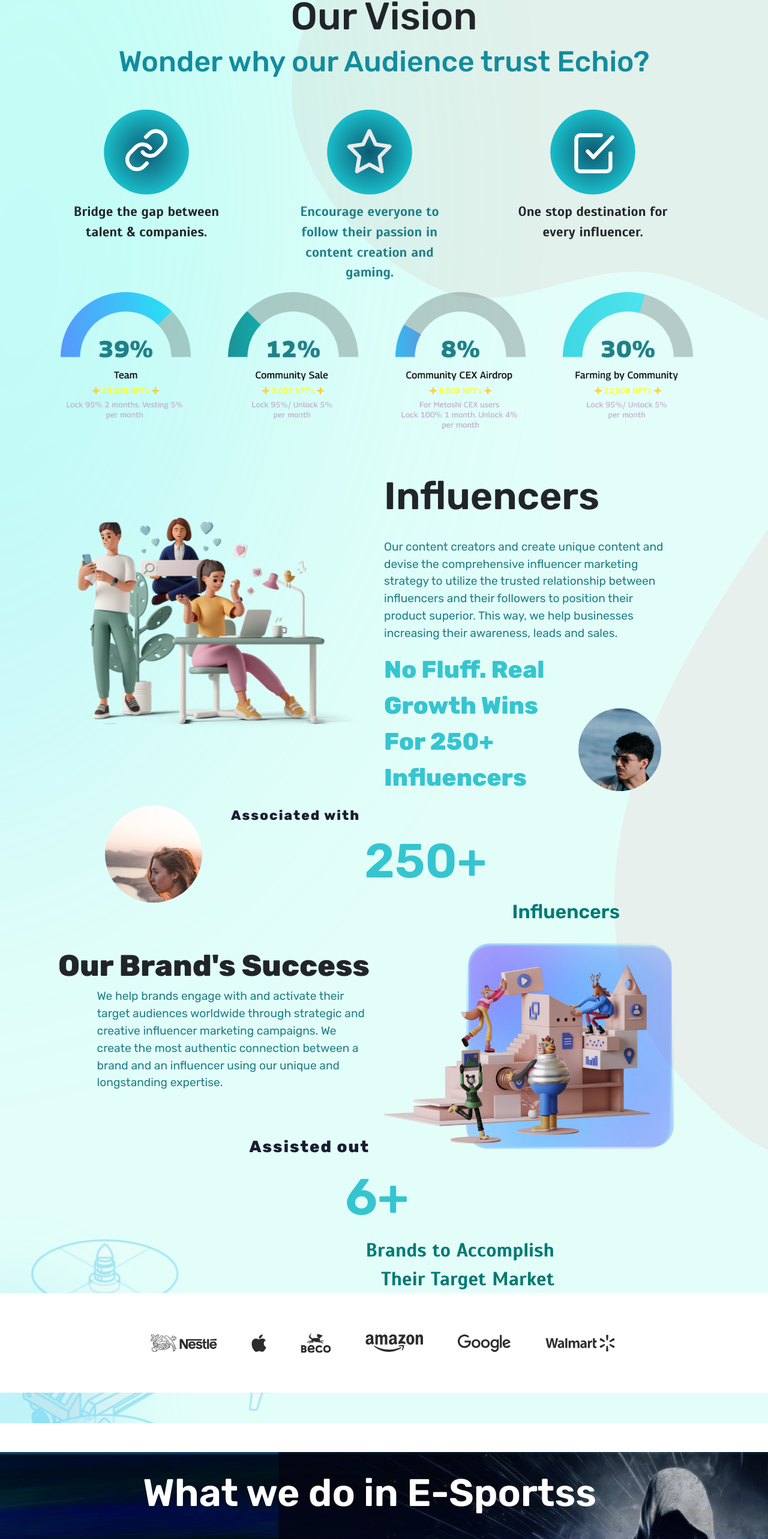
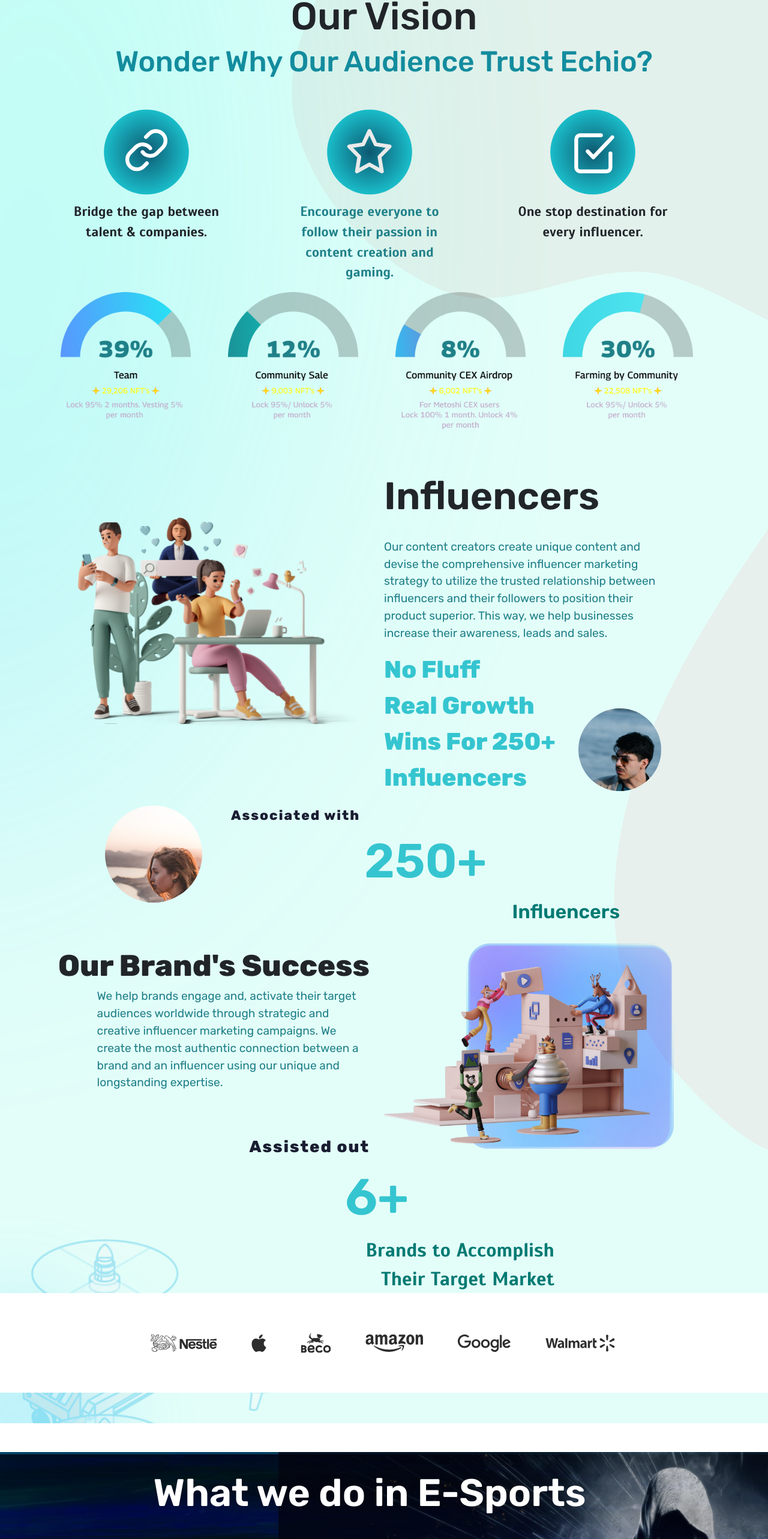
Before and after one commit to Echio1/Echio, a React (Create React App) app: page / in a window 1280 px wide. Shown: the part 891-3457 px from the top of the page at 60% size. Built offline with nearby package versions, Linux system fonts and the light colour scheme.

Commit message:
styling added, some issues resolved

```diff
--- a/src/component/Navbar/NavbarStyle.css
+++ b/src/component/Navbar/NavbarStyle.css
@@ -5,7 +5,7 @@
 
 .logo{
     /* height: 3.5rem; */
-    width: 3.5rem;
+    /* width: 3.5rem; */
 
 }
 .navlink{
@@ -33,9 +33,10 @@
 
 .teamlinks{
     color:#09566E;
+    border-bottom: 2px solid #09566E;
 }
 .teamlinks:hover{
-    color:#000;
+    color:#1F8088;
     border-bottom: 2px solid #1F8088;
 
 }
--- a/src/component/Navbar/NavbarT.js
+++ b/src/component/Navbar/NavbarT.js
@@ -9,18 +9,24 @@ const NavBarT = () => {
     <>
       <div style={{backgroundColor:"#E3FEF9"}} className="navbar navbar-expand-lg  me-auto " collapseOnSelect expand="lg" bg="dark" variant="dark">
         <div className="container-fluid ">
-        <img className=" ms-4 me-2 logo" src={logo} alt=""></img>
+
             <div className="  text-center d-flex justify-content">
-            <ul className="navbar-nav me-auto align-items-center">
-              <li  style={{fontSize:"1.5rem", fontWeight:"600",color:"#09566E"}}>ECHIO</li>
+            <ul className="navbar-nav align-items-center">
+              <li className="d-flex row justify-content-center align-items-center">
+                <div className="col-lg-6 p-0">
+                  <Link className="w-100" to="/" ><img className="logo" src={logo} alt=""></img></Link>
+                </div>
+                <div className="col-lg-6 p-0">
+                  <Link className="w-100" to="/" style={{textDecoration:"none", color:"#09566E",fontSize:"1.8rem", fontWeight:"600"}}>ECHIO</Link>
+                </div>
+              </li>
               <li></li>
               <li></li>
               <li></li>
               <li></li>
               <li></li>
-              <li></li>
-              <li className="py-3"><Link style={{textDecoration:"none"}} href="#home" className="col-lg-1 col-md-2 col-sm-4 navlink teamlinks py-3 px-2" to="/" >Home</Link></li>
-              <li className="py-3"><Link style={{textDecoration:"none"}} href="" className="col-lg-1 col-md-2 col-sm-3 navlink teamlinks py-3 px-2" to="/team">Team</Link></li>
+              <li className="py-3"><Link style={{textDecoration:"none",fontSizez:"1.6rem"}} className="col-lg-2 col-md-2 col-sm-4 navlink teamlinks py-3 px-1" to="/" >Home</Link></li>
+              <li className="py-3"><Link style={{textDecoration:"none",fontSizez:"1.6rem"}} className="col-lg-2 col-md-2 col-sm-3 navlink teamlinks py-3 px-1" to="/team">Team</Link></li>
               {/* <a style={{textDecoration:"none"}} href="#contact" className="col-lg-1 col-md-2 col-sm-3 navlink">Contact Us</a> */}
             </ul>
             </div>
--- a/src/component/Sections/Section2.js
+++ b/src/component/Sections/Section2.js
@@ -17,7 +17,7 @@ const Section2 = () => {
             <div  className="row pt-2 mt-2 m-0 d-flex justify-content-center text-center">
                 <div  className="col"><h1 style={{ fontSize:"4rem"}}>Our Vision</h1> </div>
                 </div>
-                <div  className="text-center py-0 my-0"><h1 style={{ fontSize:"3rem", paddingBottom:"2rem",color:"#138C9E"}}>Wonder why our Audience trust Echio?</h1> </div>
+                <div  className="text-center py-0 my-0"><h1 style={{ fontSize:"3rem", paddingBottom:"2rem",color:"#138C9E"}}>Wonder Why Our Audience Trust Echio?</h1> </div>
 
             <div className="row d-flex justify-content-center text-center">
                 <div className="col-lg-4 col-sm-6 justify-content-center text-center m-0 p-0">
--- a/src/component/Sections/Section3.js
+++ b/src/component/Sections/Section3.js
@@ -18,13 +18,13 @@ const Section3 = () => {
                     <div className="col-lg-6">
                         <h1  style={{ fontSize:"4rem", fontWeight:"600"}}>Influencers</h1>
                         <br/>
-                        <p style={{color:"#1F8088",fontSize:"1.2rem"}}   className="align-items-center"> Our content creators and create unique
+                        <p style={{color:"#1F8088",fontSize:"1.2rem"}}   className="align-items-center"> Our content creators create unique
                         content and devise the comprehensive influencer marketing strategy to utilize the trusted relationship between influencers and
-                        their followers to position their product superior. This way, we help businesses increasing their awareness, leads and sales.
+                        their followers to position their product superior. This way, we help businesses increase their awareness, leads and sales.
                         </p>
                         <div className="row d-flex  align-items-center">
                             <div className="col-8">
-                                <p  style={{fontSize:"2.5rem",fontFamily:"Rubik", fontWeight:"700",color:"#35C5D0",width:""}}>No Fluff. Real Growth Wins For 250+ Influencers</p>
+                                <p  style={{fontSize:"2.5rem",fontFamily:"Rubik", fontWeight:"700",color:"#35C5D0",width:""}}>No Fluff<div>Real Growth</div> Wins For 250+ Influencers</p>
                             </div>
                             <div className="col-4">
                                 <img style={{marginTop:"70px"}} src={inf3} alt="Influencers" className="rounded-circle " />
--- a/src/component/Sections/Section4.js
+++ b/src/component/Sections/Section4.js
@@ -13,7 +13,7 @@ const Section4 = () => {
                         <strong className="w-25"  style={{fontSize:"3.1rem", paddingBottom:"0.9rem"}} >Our Brand's Success
                             </strong>
                             <p style={{color:"#1F8088",fontSize:"1.2rem",width:"80%",textAlign:"start",marginLeft:"20%"}} className="my-0 p-0">We help brands
-                            engage with and activate their target audiences worldwide through strategic and creative influencer marketing campaigns.
+                            engage and, activate their target audiences worldwide through strategic and creative influencer marketing campaigns.
                             We create the most authentic connection between a brand and an influencer using our unique and longstanding expertise.
                             </p>
                                 <br/>
--- a/src/component/Sections/Section5.js
+++ b/src/component/Sections/Section5.js
@@ -9,10 +9,14 @@ const Section5 = () => {
         <div style={{width: "100%",backgroundImage: `url(${pg5img1})`,backgroundSize: "cover",backgroundRepeat: "no-repeat"}}>
             <div style={{}} className="row px-5 d-flex align-items-start mt-3">
             <div className="row d-flex text-center mt-1">
-                <p style={{fontSize:"4rem", fontWeight:"600"}}>What we do in E-Sportss</p>
+                <p style={{fontSize:"4rem", fontWeight:"600"}}>What we do in E-Sports</p>
             </div>
             <div style={{width:"70%"}} className="row d-flex ps-5 my-3 pb-2">
-                <p style={{fontSize:"1.4rem"}}>With an emphasis on players, organizations, and the communities that make the games we play so special, Esports Talk shines a spotlight on engaging stories from around the world and ties it all together. Whether it’s a statement in an obscure podcast, an official press release, a post on social media, or even just a small in-game hint you can rely on the Esports Talk team to connect the dots and reveal the bigger picture. From articles to videos, podcasts, and more Esports Talk is your destination for esports news and updates.</p>
+                <p style={{fontSize:"1.4rem"}}>With an emphasis on players, organizations, and the communities that make the games
+                we play so special, 'E-Sports Talk' shines a spotlight on engaging stories from around the world and ties it all
+                together. Whether it’s a statement in an obscure podcast, an official press release, a post on social media,
+                or even just a small in-game hint you can rely on the E-Sports Talk team to connect the dots and reveal the
+                bigger picture. From articles to videos, podcasts, and more Esports Talk is your destination for e-sports news and updates.</p>
             </div>
             <div style={{paddingBottom:"4rem"}} className="row d-flex">
                 <div  className="col-lg-4 col-sm-12">
```
